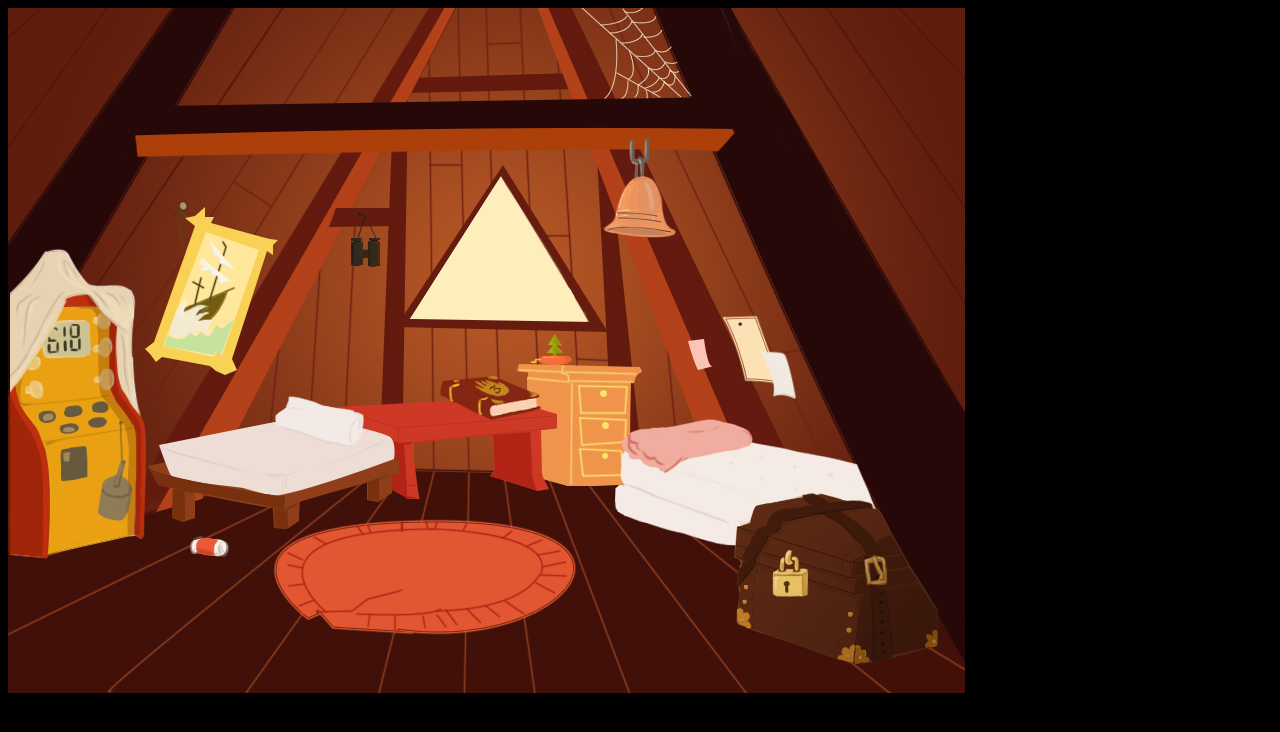
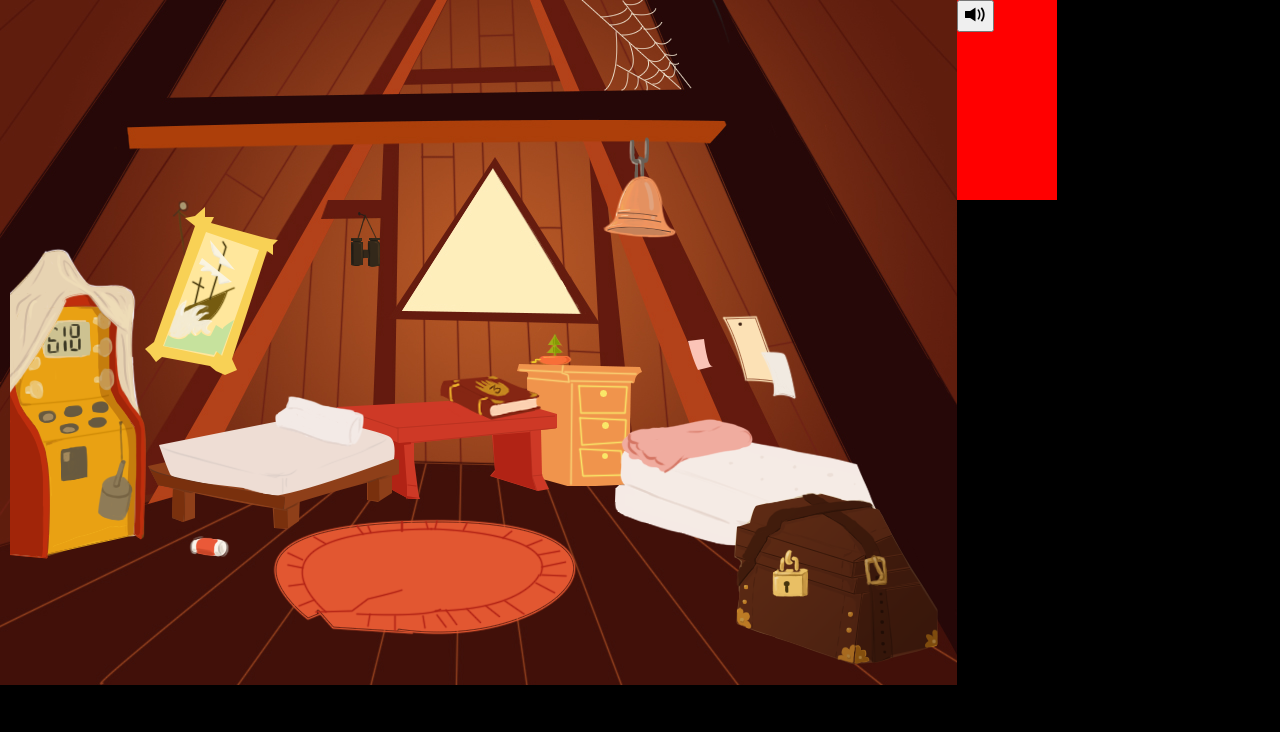
Before and after one commit to hanruow/Attic, a plain HTML site: page index.html in a window 1280 px wide. Drawn offline with nearby package versions, Linux system fonts and the light colour scheme.

Commit message:
fixed note blinking, added mute button

```diff
--- a/css/style.css
+++ b/css/style.css
@@ -1,13 +1,28 @@
 body {
   background-color: black;
-  color: white;
+  color: black;
 }
 
-.container {
+span.glyphicon {
+  font-size: 1.5em;
+}
+
+#container {
+  background: url('../bg/attic.jpg');
+  background-repeat: no-repeat;
+  display: flex;
+  /* margin: 0 auto; */
+}
+
+#main-panel {
   width: 957px;
   height: 685px;
-  background: url('../bg/attic.jpg');
-  /* margin: 0 auto; */
+}
+
+#side-panel {
+  background-color: red;
+  width: 100px;
+  height: 200px;
 }
 
 #bed-div {
--- a/index.html
+++ b/index.html
@@ -4,13 +4,17 @@
     <meta charset="utf-8">
 
     <title>Media Synthesis Final</title>
+    <link rel="stylesheet"
+          href="https://maxcdn.bootstrapcdn.com/bootstrap/3.3.6/css/bootstrap.min.css"
+          integrity="sha384-1q8mTJOASx8j1Au+a5WDVnPi2lkFfwwEAa8hDDdjZlpLegxhjVME1fgjWPGmkzs7"
+          crossorigin="anonymous">
     <link rel="stylesheet" type="text/css" href="css/style.css">
     <script src="http://code.jquery.com/jquery-1.11.3.min.js"></script>
     <script src="js/scripts.js"></script>
   </head>
-  <body onload="random_events();">
-    <div class="container">
-      <div id="main-div">
+  <body onload="load_page();">
+    <div id="container">
+      <div id="main-panel">
         <!-- Hover interactables -->
         <div id="painting-div">
           <img src="fg/painting.png" onmouseover="painting_hover(this);"
@@ -68,7 +72,13 @@
           <img id="window"/>
         </div>
       </div>
-
+      <div id="side-panel">
+        <div id="mute-div">
+          <button type="button" onclick="mute();" id="mute">
+            <span class="glyphicon glyphicon-volume-up" aria-hidden="true"></span>
+          </button>
+        </div>
+      </div>
     </div>
 
     <!-- Pop Ups -->
--- a/js/scripts.js
+++ b/js/scripts.js
@@ -7,6 +7,12 @@ var laugh_sound = new Audio("sound/Evil\ Laugh.mp3");
 var bg_music = new Audio("sound/Music.mp3");
 var flag = false;
 
+/* Meta Functions */
+function load_page() {
+  bg_music.play();
+  random_events();
+}
+
 function random_events() {
   var events = [tap_window, whisper, laugh];
   var time = Math.floor((Math.random() * 5000) + 10000); //random event every 10-15 secs
@@ -15,7 +21,21 @@ function random_events() {
     events[random_event]();
   }
   setTimeout(random_events, time);
-  flag = true;
+  //flag = true;
+}
+
+function mute() {
+  var element = document.getElementById('mute');
+  element.innerHTML = "<span class=\"glyphicon glyphicon-volume-off\" aria-hidden=\"true\"></span>";
+  element.onclick = unmute;
+  bg_music.pause();
+}
+
+function unmute() {
+  var element = document.getElementById('mute');
+  element.innerHTML = "<span class=\"glyphicon glyphicon-volume-up\" aria-hidden=\"true\"></span>";
+  element.onclick = mute;
+  bg_music.play();
 }
 
 /* Click Events */
@@ -68,9 +88,6 @@ function lock_stop() {
 function notes_open() {
   $('#journal-popup').fadeOut();
   $('#notes-popup').fadeIn();
-  setTimeout(notes_blink, 2000);
-  var element = document.getElementById("big_notes");
-  element.setAttribute('src', 'popup-random/notes-popup.png');
   setTimeout(notes_blink, 5000);
 }
 
@@ -81,6 +98,13 @@ function notes_close() {
 function notes_blink() {
   var element = document.getElementById("big_notes");
   element.setAttribute('src', 'anim/GIFs/notes.gif');
+  setTimeout(notes_unblink, 5000);
+}
+
+function notes_unblink() {
+  var element = document.getElementById("big_notes");
+  element.setAttribute('src', 'popup-random/notes-popup.png');
+  setTimeout(notes_blink, 5000);
 }
 
 /* Hover Events */
```
Also changed, not shown: popup-random/journal-popup.png.
